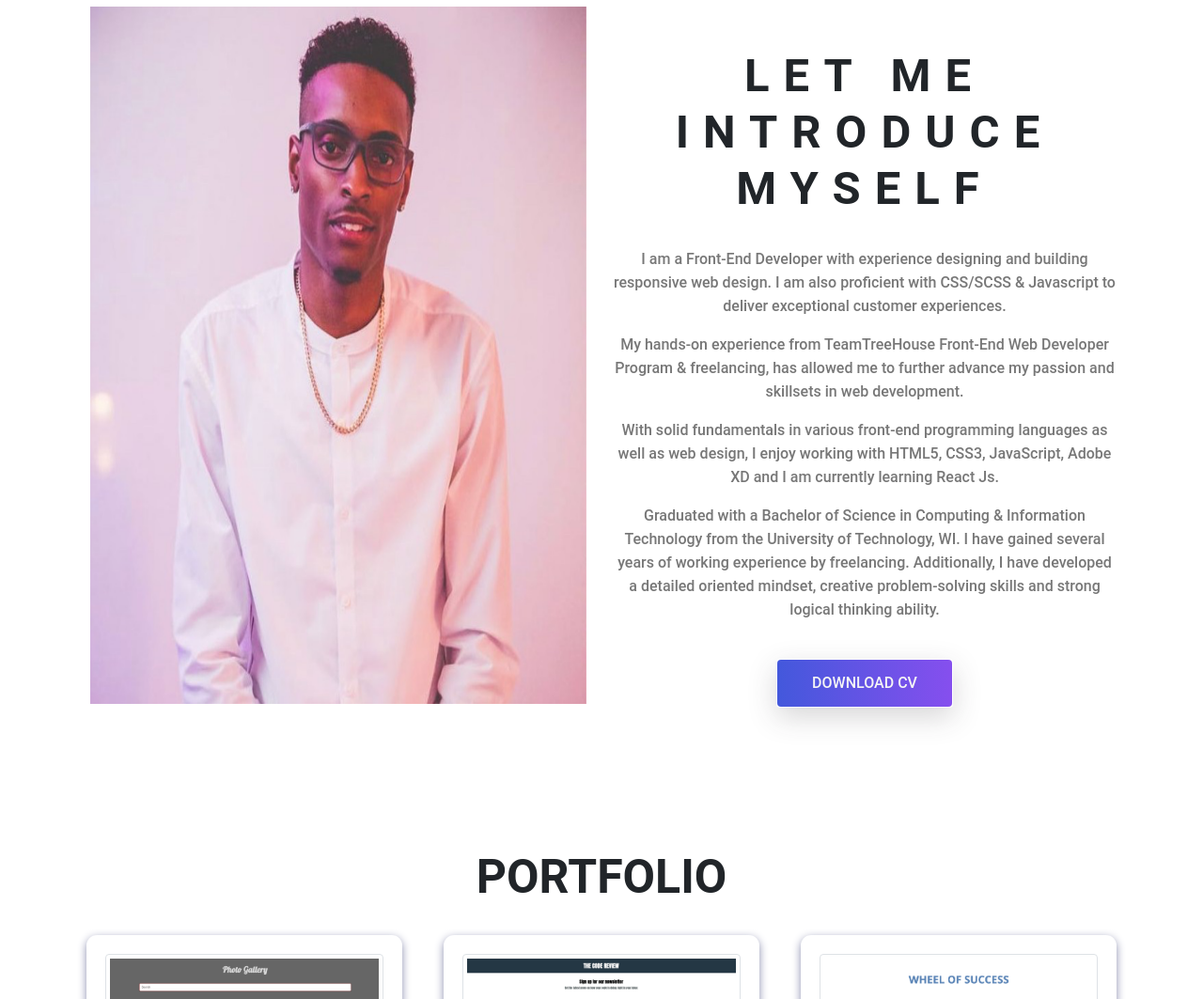
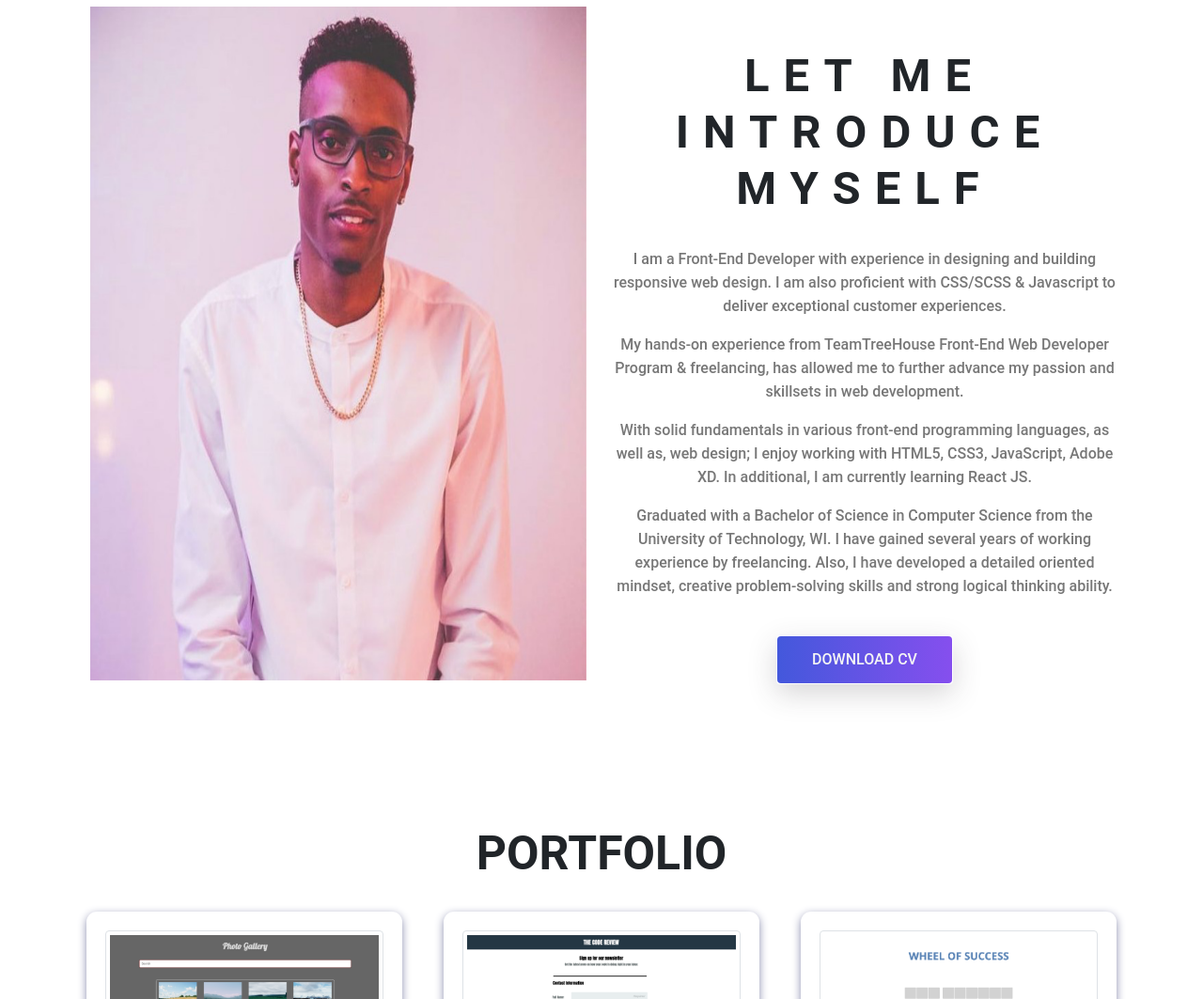
Before and after one commit to ShawaynePowell/shawaynepowell.github.io, a plain HTML site: page index.html in a window 1280 px wide. Shown: the part 787-1850 px from the top of the page at 94% size. Drawn offline with Linux system fonts and the light colour scheme.

Commit message:
Made changes to about me

```diff
--- a/index.html
+++ b/index.html
@@ -90,7 +90,7 @@
                         </h2>
                         <div class="paragraph py-4">
                             <p class="para">
-                                I am a Front-End Developer with experience designing and building responsive web design.
+                                I am a Front-End Developer with experience in designing and building responsive web design.
                                 I am also proficient with CSS/SCSS & Javascript to deliver exceptional customer experiences.
                             </p>
                             <p class="para">
@@ -98,13 +98,13 @@
                                 has allowed me to further advance my passion and skillsets in web development.
                             </p>
                             <p class="para">
-                                With solid fundamentals in various front-end programming languages as well as web design,
-                                I enjoy working with HTML5, CSS3, JavaScript, Adobe XD and I am currently learning React Js.
+                                With solid fundamentals in various front-end programming languages, as well as, web design; I enjoy working
+                                with HTML5, CSS3, JavaScript, Adobe XD. In additional, I am currently learning React JS.
                             </p>
                             <p class="para">
-                                Graduated with a Bachelor of Science in Computing & Information Technology from the University of Technology, WI.
-                                I have gained several years of working experience by  freelancing. Additionally, I have developed a detailed
-                                oriented mindset, creative problem-solving skills and strong logical thinking ability.
+                                Graduated with a Bachelor of Science in Computer Science from the University of Technology, WI. I have gained
+                                several years of working experience by  freelancing. Also, I have developed a detailed oriented mindset,
+                                creative problem-solving skills and strong logical thinking ability.
                             </p>
                         </div><!--</paragrapgh>-->
                         <a href="./documents/Front End Developer.pdf" download="Front-End Dev Resume Shawayne.pdf">
```
